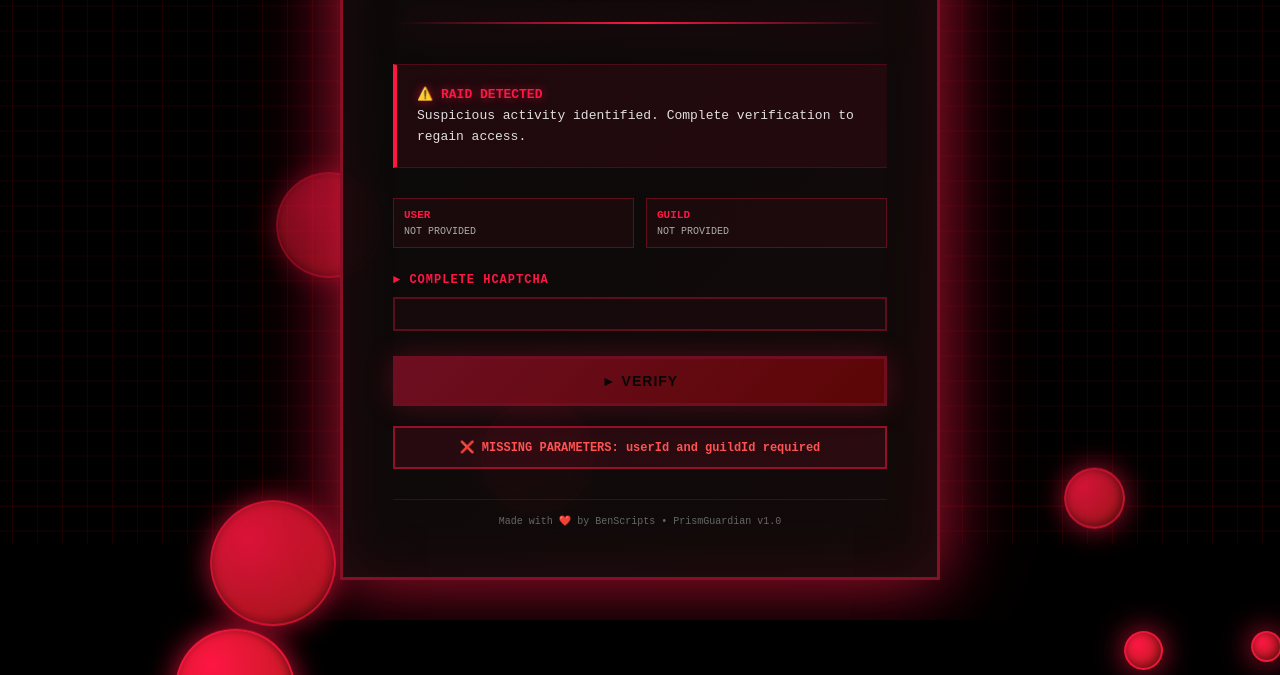
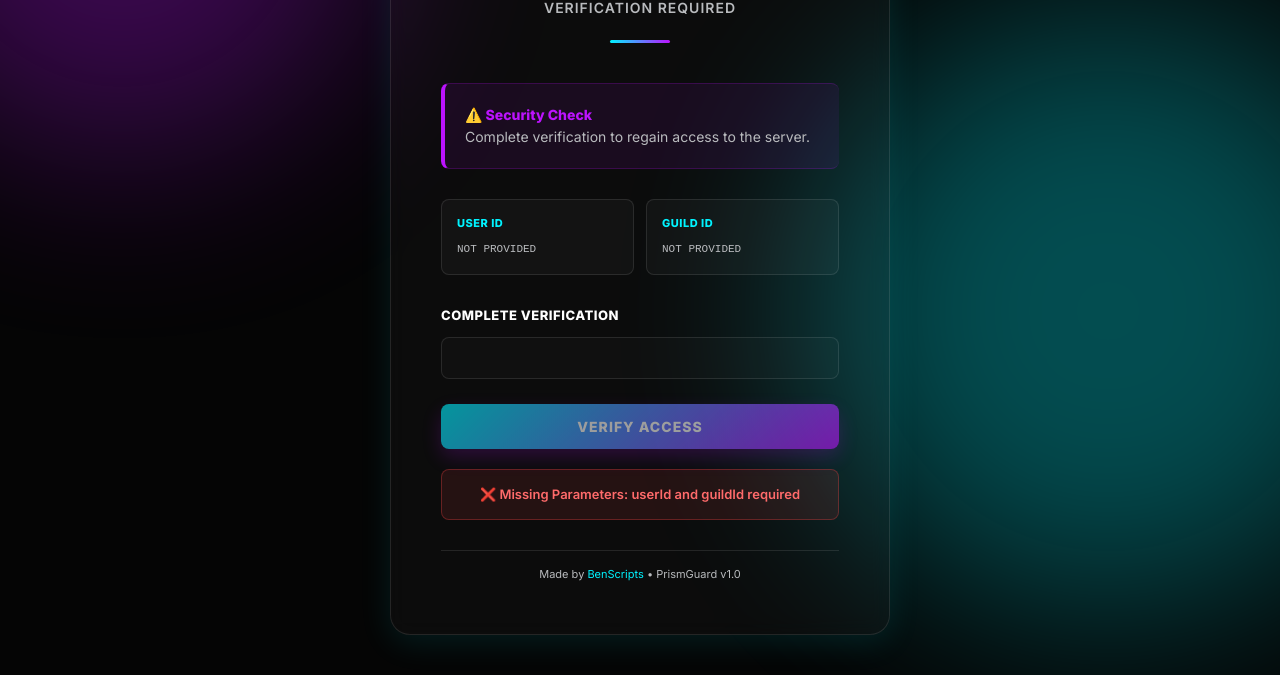
Before and after one commit to bentheman3211/prismguardian, a website: page public/index.html in a window 1280 px wide. Shown: the part 269-944 px from the top of the page. Before the commit the page ends 889 px from the top, so only its background shows below. Drawn offline with Linux system fonts and the light colour scheme.

Commit message:
Update index.html

```diff
--- a/public/index.html
+++ b/public/index.html
@@ -3,12 +3,28 @@
 <head>
     <meta charset="UTF-8">
     <meta name="viewport" content="width=device-width, initial-scale=1.0">
-    <title>PrismGuardian - Verification</title>
+    <title>PrismGuard - Verification</title>
+    <link rel="preconnect" href="https://fonts.googleapis.com">
+    <link href="https://fonts.googleapis.com/css2?family=Inter:wght@400;600;800&display=swap" rel="stylesheet">
+    <link rel="stylesheet" href="https://cdnjs.cloudflare.com/ajax/libs/font-awesome/6.4.0/css/all.min.css">
     <style>
+        :root {
+            --neon-blue: #00f3ff;
+            --neon-purple: #bc13fe;
+            --bg-dark: #050505;
+            --glass-bg: rgba(255, 255, 255, 0.03);
+            --glass-border: rgba(255, 255, 255, 0.1);
+            --text-main: #ffffff;
+            --text-muted: #b9bbbe;
+            --success-green: #4caf50;
+            --error-red: #ff4444;
+        }
+
         * {
             margin: 0;
             padding: 0;
             box-sizing: border-box;
+            font-family: 'Inter', sans-serif;
         }
 
         html, body {
@@ -17,53 +33,47 @@
         }
 
         body {
-            font-family: 'Courier New', monospace;
-            background: #000;
+            background-color: var(--bg-dark);
+            color: var(--text-main);
             overflow-x: hidden;
-            cursor: crosshair;
-            position: relative;
+            line-height: 1.6;
         }
 
-        /* Animated grid background */
-        .grid-bg {
+        /* Ambient Background Orbs */
+        .ambient {
             position: fixed;
             top: 0;
             left: 0;
             width: 100%;
             height: 100%;
-            background-image:
-                linear-gradient(0deg, transparent 24%, rgba(255, 0, 0, 0.1) 25%, rgba(255, 0, 0, 0.1) 26%, transparent 27%, transparent 74%, rgba(255, 0, 0, 0.1) 75%, rgba(255, 0, 0, 0.1) 76%, transparent 77%, transparent),
-                linear-gradient(90deg, transparent 24%, rgba(255, 0, 0, 0.1) 25%, rgba(255, 0, 0, 0.1) 26%, transparent 27%, transparent 74%, rgba(255, 0, 0, 0.1) 75%, rgba(255, 0, 0, 0.1) 76%, transparent 77%, transparent);
-            background-size: 50px 50px;
-            animation: moveGrid 20s linear infinite;
+            z-index: -1;
             pointer-events: none;
-            z-index: 1;
         }
 
-        @keyframes moveGrid {
-            0% { transform: translateY(0); }
-            100% { transform: translateY(50px); }
+        .orb {
+            position: absolute;
+            border-radius: 50%;
+            filter: blur(100px);
+            opacity: 0.3;
         }
 
-        /* Floating circles */
-        .circle {
-            position: fixed;
-            border-radius: 50%;
-            background: radial-gradient(circle at 30% 30%, #ff1744, #b71c1c);
-            box-shadow: 0 0 30px rgba(255, 23, 68, 0.8), inset -2px -2px 10px rgba(0, 0, 0, 0.5);
-            pointer-events: none;
-            animation: floatUp linear infinite;
-            z-index: 2;
-            border: 2px solid rgba(255, 23, 68, 0.6);
+        .orb-1 {
+            width: 500px;
+            height: 500px;
+            background: var(--neon-purple);
+            top: -10%;
+            left: -10%;
         }
 
-        @keyframes floatUp {
-            to {
-                transform: translateY(-120vh);
-                opacity: 0;
-            }
+        .orb-2 {
+            width: 600px;
+            height: 600px;
+            background: var(--neon-blue);
+            bottom: -10%;
+            right: -10%;
         }
 
+        /* Main Container */
         .wrapper {
             position: relative;
             z-index: 10;
@@ -75,143 +85,151 @@
         }
 
         .container {
-            background: linear-gradient(135deg, rgba(10, 10, 10, 0.95) 0%, rgba(20, 10, 10, 0.95) 100%);
-            box-shadow:
-                0 0 60px rgba(255, 23, 68, 0.5),
-                0 0 100px rgba(255, 23, 68, 0.3),
-                inset 0 0 60px rgba(255, 23, 68, 0.1);
+            background: var(--glass-bg);
+            backdrop-filter: blur(10px);
+            border: 1px solid var(--glass-border);
             padding: 50px;
-            max-width: 600px;
+            max-width: 500px;
             width: 100%;
-            border: 3px solid rgba(255, 23, 68, 0.5);
+            border-radius: 20px;
+            box-shadow: 0 8px 32px rgba(0, 243, 255, 0.1);
         }
 
+        /* Header */
         .header {
             text-align: center;
             margin-bottom: 40px;
         }
 
         .logo {
-            font-size: 70px;
-            margin-bottom: 15px;
-            animation: pulse 3s ease-in-out infinite;
-            filter: drop-shadow(0 0 30px rgba(255, 23, 68, 0.8));
+            font-size: 60px;
+            margin-bottom: 20px;
+            animation: float 3s ease-in-out infinite;
         }
 
-        @keyframes pulse {
-            0%, 100% { transform: scale(1); }
-            50% { transform: scale(1.1); }
+        @keyframes float {
+            0%, 100% { transform: translateY(0); }
+            50% { transform: translateY(-10px); }
         }
 
         h1 {
-            color: #ff1744;
-            font-size: 40px;
-            margin-bottom: 10px;
-            text-shadow: 0 0 30px rgba(255, 23, 68, 0.8);
-            letter-spacing: 2px;
-            font-weight: bold;
+            font-size: 32px;
+            font-weight: 800;
+            margin-bottom: 8px;
+            background: linear-gradient(to right, var(--neon-blue), var(--neon-purple));
+            -webkit-background-clip: text;
+            -webkit-text-fill-color: transparent;
+            background-clip: text;
         }
 
         .subtitle {
-            color: #ff6b6b;
+            color: var(--text-muted);
             font-size: 14px;
-            text-shadow: 0 0 10px rgba(255, 23, 68, 0.5);
+            font-weight: 600;
+            letter-spacing: 1px;
+            text-transform: uppercase;
         }
 
-        .scanner {
-            width: 100%;
-            height: 2px;
-            background: linear-gradient(90deg, transparent, #ff1744, transparent);
-            margin: 25px 0;
-            animation: scan 2s ease-in-out infinite;
+        /* Divider Line */
+        .divider {
+            width: 60px;
+            height: 3px;
+            background: linear-gradient(to right, var(--neon-blue), var(--neon-purple));
+            margin: 20px auto;
+            border-radius: 2px;
         }
 
-        @keyframes scan {
-            0%, 100% { box-shadow: 0 0 20px rgba(255, 23, 68, 0.3); }
-            50% { box-shadow: 0 0 40px rgba(255, 23, 68, 0.8); }
-        }
-
+        /* Info Box */
         .info-box {
-            background: rgba(255, 23, 68, 0.08);
-            border-left: 4px solid #ff1744;
+            background: rgba(188, 19, 254, 0.08);
+            border-left: 4px solid var(--neon-purple);
             padding: 20px;
             margin-bottom: 30px;
-            font-size: 13px;
-            color: #e0e0e0;
+            font-size: 14px;
+            color: var(--text-muted);
             line-height: 1.6;
-            border-top: 1px solid rgba(255, 23, 68, 0.2);
-            border-bottom: 1px solid rgba(255, 23, 68, 0.2);
+            border-radius: 8px;
+            border-top: 1px solid rgba(188, 19, 254, 0.2);
+            border-bottom: 1px solid rgba(188, 19, 254, 0.2);
         }
 
         .info-box strong {
-            color: #ff1744;
-            text-shadow: 0 0 10px rgba(255, 23, 68, 0.6);
+            color: var(--neon-purple);
         }
 
+        /* Status Info Grid */
         .status-info {
             display: grid;
             grid-template-columns: 1fr 1fr;
             gap: 12px;
-            margin-bottom: 25px;
+            margin-bottom: 30px;
+            font-size: 12px;
+        }
+
+        .status-item {
+            background: rgba(255, 255, 255, 0.03);
+            border: 1px solid var(--glass-border);
+            padding: 15px;
+            border-radius: 8px;
+        }
+
+        .status-label {
+            color: var(--neon-blue);
+            font-weight: 700;
+            margin-bottom: 8px;
+            text-transform: uppercase;
+            font-size: 11px;
+            letter-spacing: 0.5px;
+        }
+
+        .status-value {
+            color: var(--text-muted);
+            font-family: 'Courier New', monospace;
+            word-break: break-all;
             font-size: 11px;
         }
 
-        .status-item {
-            background: rgba(255, 23, 68, 0.05);
-            border: 1px solid rgba(255, 23, 68, 0.3);
-            padding: 10px;
-        }
-
-        .status-label {
-            color: #ff1744;
-            font-weight: bold;
-            margin-bottom: 5px;
-        }
-
-        .status-value {
-            color: #aaa;
-            font-family: monospace;
-            word-break: break-all;
-            font-size: 10px;
-        }
-
+        /* Form Groups */
         .form-group {
-            margin-bottom: 20px;
+            margin-bottom: 25px;
         }
 
         label {
             display: block;
-            margin-bottom: 10px;
-            color: #ff1744;
-            font-weight: bold;
-            font-size: 12px;
+            margin-bottom: 12px;
+            color: var(--text-main);
+            font-weight: 700;
+            font-size: 13px;
             text-transform: uppercase;
-            letter-spacing: 1px;
+            letter-spacing: 0.5px;
         }
 
+        /* hCaptcha Container */
         .hcaptcha-container {
-            margin-bottom: 25px;
+            background: rgba(255, 255, 255, 0.02);
+            padding: 20px;
+            border: 1px solid var(--glass-border);
+            border-radius: 8px;
             display: flex;
             justify-content: center;
-            background: rgba(255, 23, 68, 0.03);
-            padding: 15px;
-            border: 2px solid rgba(255, 23, 68, 0.3);
         }
 
+        /* Button */
         button {
             width: 100%;
             padding: 14px;
-            background: linear-gradient(135deg, #ff1744 0%, #cc0000 100%);
-            color: #000;
-            border: 3px solid #ff1744;
+            background: linear-gradient(135deg, var(--neon-blue), var(--neon-purple));
+            color: white;
+            border: none;
             font-size: 14px;
-            font-weight: 900;
+            font-weight: 700;
             cursor: pointer;
             transition: all 0.3s;
             text-transform: uppercase;
             letter-spacing: 1px;
-            box-shadow: 0 0 30px rgba(255, 23, 68, 0.6);
+            box-shadow: 0 8px 20px rgba(188, 19, 254, 0.3);
             position: relative;
+            border-radius: 8px;
             overflow: hidden;
         }
 
@@ -232,77 +250,85 @@
 
         button:hover:not(:disabled) {
             transform: translateY(-3px);
-            box-shadow: 0 0 50px rgba(255, 23, 68, 0.9);
+            box-shadow: 0 12px 30px rgba(188, 19, 254, 0.5);
         }
 
         button:disabled {
-            opacity: 0.4;
+            opacity: 0.6;
             cursor: not-allowed;
         }
 
+        /* Status Messages */
         .status-message {
             margin-top: 20px;
-            padding: 12px;
+            padding: 14px;
             text-align: center;
-            font-size: 12px;
+            font-size: 13px;
             display: none;
-            border: 2px solid rgba(255, 23, 68, 0.3);
-            font-weight: bold;
+            border: 1px solid var(--glass-border);
+            border-radius: 8px;
+            font-weight: 600;
         }
 
         .status-message.success {
             background: rgba(76, 175, 80, 0.1);
             color: #66bb6a;
-            border-color: rgba(76, 175, 80, 0.5);
-            display: block;
+            border-color: rgba(76, 175, 80, 0.3);
+            display: flex;
+            align-items: center;
+            justify-content: center;
+            gap: 8px;
         }
 
         .status-message.error {
-            background: rgba(255, 23, 68, 0.1);
-            color: #ff5252;
-            border-color: rgba(255, 23, 68, 0.5);
+            background: rgba(255, 68, 68, 0.1);
+            color: #ff6b6b;
+            border-color: rgba(255, 68, 68, 0.3);
             display: block;
         }
 
         .status-message.loading {
-            background: rgba(100, 150, 255, 0.1);
-            color: #64b5f6;
-            border-color: rgba(100, 150, 255, 0.5);
-            display: block;
+            background: rgba(0, 243, 255, 0.1);
+            color: var(--neon-blue);
+            border-color: rgba(0, 243, 255, 0.3);
+            display: flex;
+            align-items: center;
+            justify-content: center;
+            gap: 8px;
         }
 
         .loading-spinner {
             display: inline-block;
             width: 14px;
             height: 14px;
-            border: 2px solid rgba(100, 150, 255, 0.3);
+            border: 2px solid rgba(0, 243, 255, 0.3);
             border-radius: 50%;
-            border-top-color: #64b5f6;
+            border-top-color: var(--neon-blue);
             animation: spin 0.8s linear infinite;
-            margin-right: 8px;
-            vertical-align: middle;
         }
 
         @keyframes spin {
             to { transform: rotate(360deg); }
         }
 
+        /* Footer */
         .footer {
             text-align: center;
             margin-top: 30px;
-            font-size: 10px;
-            color: #666;
-            border-top: 1px solid rgba(255, 23, 68, 0.2);
+            font-size: 11px;
+            color: var(--text-muted);
+            border-top: 1px solid var(--glass-border);
             padding-top: 15px;
         }
 
         .footer a {
-            color: #ff1744;
+            color: var(--neon-blue);
             text-decoration: none;
+            transition: color 0.3s;
         }
 
         .footer a:hover {
-            color: #ff5252;
+            color: var(--neon-purple);
         }
 
         /* Success Modal */
@@ -312,7 +338,7 @@
             left: 0;
             width: 100%;
             height: 100%;
-            background: rgba(0, 0, 0, 0.95);
+            background: rgba(5, 5, 5, 0.95);
             display: none;
             justify-content: center;
             align-items: center;
@@ -330,28 +356,32 @@
         }
 
         .success-content {
-            background: linear-gradient(135deg, rgba(76, 175, 80, 0.1) 0%, rgba(56, 142, 60, 0.1) 100%);
-            border: 3px solid #4caf50;
+            background: var(--glass-bg);
+            border: 2px solid rgba(76, 175, 80, 0.5);
             padding: 50px 40px;
             text-align: center;
             max-width: 450px;
-            box-shadow: 0 0 60px rgba(76, 175, 80, 0.5);
+            border-radius: 20px;
+            box-shadow: 0 8px 32px rgba(76, 175, 80, 0.2);
             animation: slideIn 0.5s ease-out;
+            backdrop-filter: blur(10px);
         }
 
         .error-content {
-            background: linear-gradient(135deg, rgba(255, 23, 68, 0.1) 0%, rgba(200, 0, 0, 0.1) 100%);
-            border: 3px solid #ff1744;
+            background: var(--glass-bg);
+            border: 2px solid rgba(255, 68, 68, 0.5);
             padding: 50px 40px;
             text-align: center;
             max-width: 450px;
-            box-shadow: 0 0 60px rgba(255, 23, 68, 0.5);
+            border-radius: 20px;
+            box-shadow: 0 8px 32px rgba(255, 68, 68, 0.2);
             animation: slideIn 0.5s ease-out;
+            backdrop-filter: blur(10px);
         }
 
         @keyframes slideIn {
             from {
-                transform: scale(0.8);
+                transform: scale(0.9);
                 opacity: 0;
             }
             to {
@@ -361,7 +391,7 @@
         }
 
         .success-icon {
-            font-size: 80px;
+            font-size: 70px;
             margin-bottom: 20px;
             animation: scaleIn 0.6s cubic-bezier(0.175, 0.885, 0.32, 1.275);
         }
@@ -372,39 +402,37 @@
         }
 
         .success-content h2 {
-            color: #4caf50;
+            color: var(--success-green);
             font-size: 28px;
             margin-bottom: 12px;
-            text-shadow: 0 0 20px rgba(76, 175, 80, 0.6);
+            font-weight: 800;
         }
 
         .error-content h2 {
-            color: #ff1744;
+            color: var(--error-red);
             font-size: 28px;
             margin-bottom: 12px;
-            text-shadow: 0 0 20px rgba(255, 23, 68, 0.6);
+            font-weight: 800;
         }
 
         .success-content p,
         .error-content p {
-            color: #e0e0e0;
-            font-size: 13px;
+            color: var(--text-muted);
+            font-size: 14px;
             line-height: 1.6;
             margin-bottom: 20px;
         }
 
         .countdown {
-            color: #4caf50;
-            font-size: 24px;
-            font-weight: bold;
-            text-shadow: 0 0 10px rgba(76, 175, 80, 0.8);
+            color: var(--success-green);
+            font-size: 20px;
+            font-weight: 800;
         }
 
         .error-countdown {
-            color: #ff1744;
-            font-size: 24px;
-            font-weight: bold;
-            text-shadow: 0 0 10px rgba(255, 23, 68, 0.8);
+            color: var(--error-red);
+            font-size: 20px;
+            font-weight: 800;
         }
 
         .error-modal {
@@ -416,13 +444,14 @@
             animation: fadeIn 0.5s ease-in;
         }
 
+        /* Responsive */
         @media (max-width: 600px) {
             .container {
                 padding: 30px 20px;
             }
 
             h1 {
-                font-size: 32px;
+                font-size: 26px;
             }
 
             .logo {
@@ -432,52 +461,68 @@
             .status-info {
                 grid-template-columns: 1fr;
             }
+
+            .success-content,
+            .error-content {
+                padding: 40px 25px;
+                max-width: 90%;
+            }
         }
     </style>
 </head>
 <body>
-    <div class="grid-bg"></div>
+    <!-- Ambient Background -->
+    <div class="ambient">
+        <div class="orb orb-1"></div>
+        <div class="orb orb-2"></div>
+    </div>
 
+    <!-- Main Wrapper -->
     <div class="wrapper">
         <div class="container">
+            <!-- Header -->
             <div class="header">
                 <div class="logo">🛡️</div>
-                <h1>PRISM GUARDIAN</h1>
-                <p class="subtitle">∿ VERIFICATION PROTOCOL ∿</p>
-                <div class="scanner"></div>
+                <h1>PRISMGUARD</h1>
+                <p class="subtitle">Verification Required</p>
+                <div class="divider"></div>
             </div>
 
+            <!-- Info Box -->
             <div class="info-box">
-                <strong>⚠️ RAID DETECTED</strong><br>
-                Suspicious activity identified. Complete verification to regain access.
+                <strong>⚠️ Security Check</strong><br>
+                Complete verification to regain access to the server.
             </div>
 
+            <!-- Status Info -->
             <div class="status-info">
                 <div class="status-item">
-                    <div class="status-label">USER</div>
+                    <div class="status-label">User ID</div>
                     <div class="status-value" id="displayUserId">LOADING</div>
                 </div>
                 <div class="status-item">
-                    <div class="status-label">GUILD</div>
+                    <div class="status-label">Guild ID</div>
                     <div class="status-value" id="displayGuildId">LOADING</div>
                 </div>
             </div>
 
+            <!-- Form -->
             <form id="verificationForm">
                 <div class="form-group">
-                    <label>► Complete hCaptcha</label>
+                    <label>Complete Verification</label>
                     <div class="hcaptcha-container">
                         <div class="h-captcha" data-sitekey="f2ea26ac-31a4-4516-8244-4f4e697c788a"></div>
                     </div>
                 </div>
 
-                <button type="submit" id="submitBtn">► VERIFY</button>
+                <button type="submit" id="submitBtn">Verify Access</button>
 
                 <div class="status-message" id="statusMessage"></div>
             </form>
 
+            <!-- Footer -->
             <div class="footer">
-                <p>Made with ❤️ by BenScripts • PrismGuardian v1.0</p>
+                <p>Made by <a href="#">BenScripts</a> • PrismGuard v1.0</p>
             </div>
         </div>
     </div>
@@ -486,8 +531,8 @@
     <div class="success-modal" id="successModal">
         <div class="success-content">
             <div class="success-icon">✅</div>
-            <h2>VERIFIED</h2>
-            <p>Identity confirmed. You may now return to the server.</p>
+            <h2>Verified</h2>
+            <p>Your identity has been confirmed. You may now return to the server.</p>
             <div class="countdown" id="countdown">Closing in 5...</div>
         </div>
     </div>
@@ -496,7 +541,7 @@
     <div class="success-modal error-modal" id="errorModal">
         <div class="error-content">
             <div class="success-icon">❌</div>
-            <h2>VERIFICATION FAILED</h2>
+            <h2>Verification Failed</h2>
             <p id="errorMessage">Verification failed. Please try again or contact support.</p>
             <div class="error-countdown" id="errorCountdown">Closing in 5...</div>
         </div>
@@ -506,16 +551,14 @@
     <script src="https://js.hcaptcha.com/1/api.js" async defer></script>
 
     <script>
-        // Get userId and guildId from injected data or URL params (backward compatibility)
+        // Get userId and guildId from injected data or URL params
         let userId, guildId;
 
         if (window.verificationData && window.verificationData.userId) {
-          // Data was injected by server (encrypted token route)
             userId = window.verificationData.userId;
             guildId = window.verificationData.guildId;
             console.log('✅ Using server-injected verification data');
         } else {
-          // Fall back to URL params (backward compatibility)
             const urlParams = new URLSearchParams(window.location.search);
             userId = urlParams.get('userId');
             guildId = urlParams.get('guildId');
@@ -532,55 +575,8 @@
         const submitBtn = document.getElementById('submitBtn');
 
         if (!userId || !guildId) {
-            showMessage('❌ MISSING PARAMETERS: userId and guildId required', 'error');
+            showMessage('❌ Missing Parameters: userId and guildId required', 'error');
             submitBtn.disabled = true;
-        }
-
-        // Floating circles
-        const mousePos = { x: 0, y: 0 };
-        document.addEventListener('mousemove', (e) => {
-            mousePos.x = e.clientX;
-            mousePos.y = e.clientY;
-        });
-
-        function createCircle() {
-            const circle = document.createElement('div');
-            circle.classList.add('circle');
-            const size = Math.random() * 120 + 20;
-            circle.style.width = size + 'px';
-            circle.style.height = size + 'px';
-            const startX = Math.random() * window.innerWidth;
-            const startY = window.innerHeight + 100;
-            circle.style.left = startX + 'px';
-            circle.style.top = startY + 'px';
-            const duration = Math.random() * 7 + 5;
-            circle.style.animationDuration = duration + 's';
-            const delay = Math.random() * 4;
-            circle.style.animationDelay = delay + 's';
-            document.body.appendChild(circle);
-
-            const interval = setInterval(() => {
-                const rect = circle.getBoundingClientRect();
-                const cx = rect.left + rect.width / 2;
-                const cy = rect.top + rect.height / 2;
-                const dx = mousePos.x - cx;
-                const dy = mousePos.y - cy;
-                const distance = Math.sqrt(dx * dx + dy * dy);
-                if (distance < 500 && rect.top > -150) {
-                    const speed = 2.5;
-                    circle.style.transform = `translate(${(dx / distance) * speed}px, ${(dy / distance) * speed}px)`;
-                }
-            }, 50);
-
-            setTimeout(() => {
-                clearInterval(interval);
-                circle.remove();
-            }, (duration + delay) * 1000);
-        }
-
-        setInterval(createCircle, 1000);
-        for (let i = 0; i < 2; i++) {
-            setTimeout(createCircle, i * 150);
         }
 
         form.addEventListener('submit', async (e) => {
@@ -593,12 +589,12 @@
 
             const captchaToken = window.hcaptcha.getResponse();
             if (!captchaToken) {
-                showMessage('❌ COMPLETE CAPTCHA', 'error');
+                showMessage('❌ Please complete the captcha', 'error');
                 return;
             }
 
             submitBtn.disabled = true;
-            showMessage('<span class="loading-spinner"></span> VERIFYING', 'loading');
+            showMessage('<span class="loading-spinner"></span> Verifying...', 'loading');
 
             try {
                 const response = await fetch('/api/verify', {
@@ -615,12 +611,10 @@
                 console.log('Response:', data);
 
                 if (response.ok && data.success) {
-                    // Success
                     document.querySelector('.wrapper').style.display = 'none';
                     document.getElementById('successModal').classList.add('show');
                     startCountdown();
                 } else {
-                    // Error
                     const errorMsg = data.error || data.message || 'Verification failed. Please try again.';
                     showMessage('❌ ' + errorMsg, 'error');
                     submitBtn.disabled = false;
```
Lines whose indentation alone changed are shown as unchanged.
